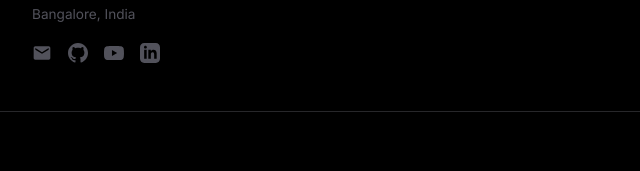
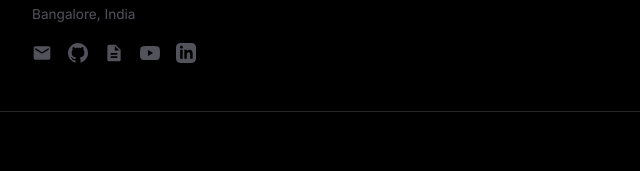
Before and after one commit to notsomeonebutnoone/portfolio, a plain HTML site: page index.html in a window 1280 px wide. Shown: the part 155-326 px from the top of the page, 232-872 px from the left. Drawn offline with Linux system fonts and the light colour scheme.

Commit message:
feat: Add CV link and update title

```diff
--- a/index.html
+++ b/index.html
@@ -4,7 +4,7 @@
 <head>
     <meta charset="UTF-8">
     <meta name="viewport" content="width=device-width, initial-scale=1.0">
-    <title>Chirag Venkatesh - Electronics & Communication Engineer</title>
+    <title>Chirag Venkatesh | Electronics & Communication Engineer</title>
     <link rel="preconnect" href="https://fonts.googleapis.com">
     <link rel="preconnect" href="https://fonts.gstatic.com" crossorigin>
     <link href="https://fonts.googleapis.com/css2?family=Inter:wght@300;400;500;600&display=swap" rel="stylesheet">
@@ -58,6 +58,12 @@
                             <svg xmlns="http://www.w3.org/2000/svg" viewBox="0 0 24 24">
                                 <path
                                     d="M12 0c-6.626 0-12 5.373-12 12 0 5.302 3.438 9.8 8.207 11.387.599.111.793-.261.793-.577v-2.234c-3.338.726-4.033-1.416-4.033-1.416-.546-1.387-1.333-1.756-1.333-1.756-1.089-.745.083-.729.083-.729 1.205.084 1.839 1.237 1.839 1.237 1.07 1.834 2.807 1.304 3.492.997.107-.775.418-1.305.762-1.604-2.665-.305-5.467-1.334-5.467-5.931 0-1.311.469-2.381 1.236-3.221-.124-.303-.535-1.524.117-3.176 0 0 1.008-.322 3.301 1.23.957-.266 1.983-.399 3.003-.404 1.02.005 2.047.138 3.006.404 2.291-1.552 3.297-1.23 3.297-1.23.653 1.653.242 2.874.118 3.176.77.84 1.235 1.911 1.235 3.221 0 4.609-2.807 5.624-5.479 5.921.43.372.823 1.102.823 2.222v3.293c0 .319.192.694.801.576 4.765-1.589 8.199-6.086 8.199-11.386 0-6.627-5.373-12-12-12z" />
+                            </svg>
+                        </a>
+                        <a href="hresume.pdf" target="_blank" rel="noopener noreferrer" title="Resume">
+                            <svg xmlns="http://www.w3.org/2000/svg" viewBox="0 0 24 24">
+                                <path
+                                    d="M14 2H6c-1.1 0-1.99.9-1.99 2L4 20c0 1.1.89 2 1.99 2H18c1.1 0 2-.9 2-2V8l-6-6zm2 16H8v-2h8v2zm0-4H8v-2h8v2zm-3-5V3.5L18.5 9H13z" />
                             </svg>
                         </a>
                         <a href="https://www.youtube.com/@creyn1um" target="_blank" rel="noopener noreferrer"
```
Also changed, not shown: 1 other file.
